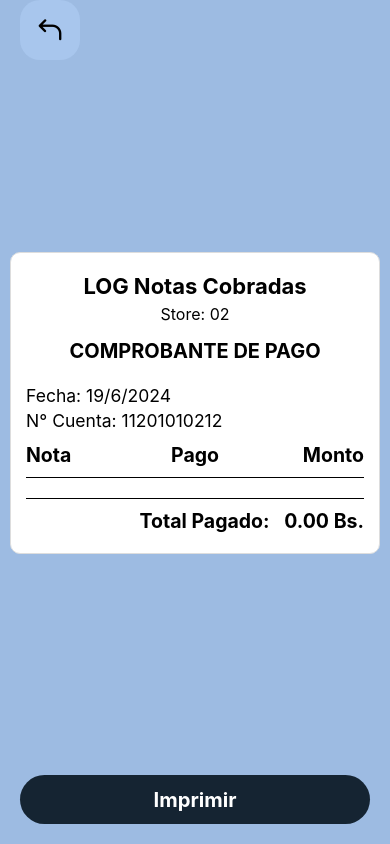
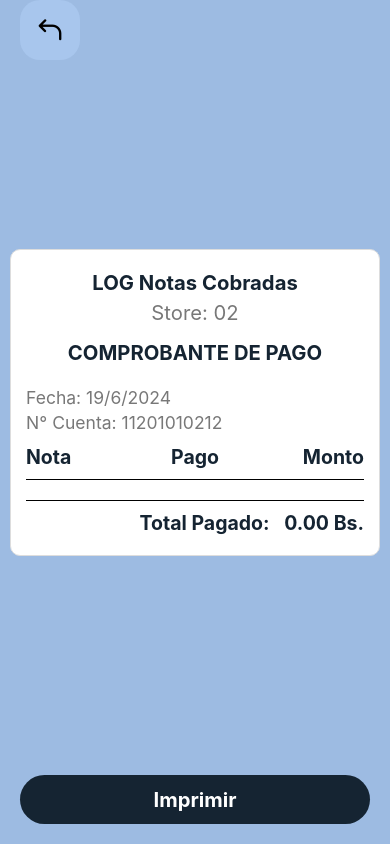
Before and after one commit to WilliamCallao/AviPro-Mobile-APP, a React Native app: screen /Factura in a window 390 px wide. Built offline with nearby package versions, Linux system fonts and the light colour scheme; what react-native-popup-menu would draw is missing.

Commit message:
StyledText en FacturaScreen

```diff
--- a/src/screens/FacturaScreen.js
+++ b/src/screens/FacturaScreen.js
@@ -1,15 +1,15 @@
 import React, { useRef, useState, useCallback, useEffect } from 'react';
-import { View, ScrollView, StyleSheet, Alert, TouchableOpacity, Text } from 'react-native';
+import { View, ScrollView, StyleSheet, Alert, TouchableOpacity, Dimensions } from 'react-native';
 import { SafeAreaView } from 'react-native-safe-area-context';
 import { captureRef } from 'react-native-view-shot';
 import * as Sharing from 'expo-sharing';
 import { useNavigation, useFocusEffect } from '@react-navigation/native';
 import Icon from "react-native-vector-icons/AntDesign";
 import { StatusBar } from 'expo-status-bar';
-import { Dimensions } from 'react-native';
-import useNotasCobradasStore from '../stores/notasCobradasStore'; // Ajusta la ruta
+import useNotasCobradasStore from '../stores/notasCobradasStore';
 import SimpleButton from '../utils/SimpleButton';
 import { theme } from "../assets/Theme";
+import StyledText from '../utils/StyledText';
 
 const screenWidth = Dimensions.get('window').width;
 const fontSizeM = screenWidth * 0.045;
@@ -75,32 +75,32 @@ const SimpleScreen = () => {
       <View style={styles.flexContainer}>
         <ScrollView style={styles.safeArea} contentContainerStyle={styles.scrollViewContent}>
           <View style={styles.container} ref={viewRef}>
-            <Text style={styles.companyName}>LOG Notas Cobradas</Text>
-            <Text style={styles.storeInfo}>Store: 02</Text>
-            <Text style={styles.title}>COMPROBANTE DE PAGO</Text>
+            <StyledText boldText style={styles.companyName}>LOG Notas Cobradas</StyledText>
+            <StyledText regularText style={styles.storeInfo}>Store: 02</StyledText>
+            <StyledText boldText style={styles.title}>COMPROBANTE DE PAGO</StyledText>
             <View style={styles.infoSection}>
-              <Text style={styles.sectionText}>Fecha: {formattedDate}</Text>
-              <Text style={styles.sectionText}>N° Cuenta: 11201010212</Text>
+              <StyledText regularText style={styles.sectionText}>Fecha: {formattedDate}</StyledText>
+              <StyledText regularText style={styles.sectionText}>N° Cuenta: 11201010212</StyledText>
             </View>
             <View style={styles.table}>
               <View style={styles.tableHeader}>
-                <Text style={[styles.tableHeaderText, styles.cellNota]}>Nota</Text>
-                <Text style={[styles.tableHeaderText, styles.cellPago]}>Pago</Text>
-                <Text style={[styles.tableHeaderText, styles.cellAmount]}>Monto</Text>
+                <StyledText boldText style={[styles.tableHeaderText, styles.cellNota]}>Nota</StyledText>
+                <StyledText boldText style={[styles.tableHeaderText, styles.cellPago]}>Pago</StyledText>
+                <StyledText boldText style={[styles.tableHeaderText, styles.cellAmount]}>Monto</StyledText>
               </View>
               {notasCobradas.map((nota, index) => (
                 <View key={index} style={styles.tableRow}>
-                  <Text style={[styles.cell, styles.cellNota]}>{nota.pago_a_nota}</Text>
-                  <Text style={[styles.cell, styles.cellPago]}>{nota.modo_pago === 'E' ? 'Efectivo' : 'Banco'}</Text>
-                  <Text style={[styles.cell, styles.cellAmount]}>
+                  <StyledText regularText style={[styles.cell, styles.cellNota]}>{nota.pago_a_nota}</StyledText>
+                  <StyledText regularText style={[styles.cell, styles.cellPago]}>{nota.modo_pago === 'E' ? 'Efectivo' : 'Banco'}</StyledText>
+                  <StyledText regularText style={[styles.cell, styles.cellAmount]}>
                     {nota.monto.toFixed(2)} {nota.moneda === 'B' ? 'Bs' : '$'}
-                  </Text>
+                  </StyledText>
                 </View>
               ))}
             </View>
             <View style={styles.totalSection}>
-              <Text style={styles.totalText}>Total Pagado: </Text>
-              <Text style={styles.totalAmount}>{notasCobradas.reduce((total, nota) => total + nota.monto, 0).toFixed(2)} Bs.</Text>
+              <StyledText boldText style={styles.totalText}>Total Pagado: </StyledText>
+              <StyledText boldText style={styles.totalAmount}>{notasCobradas.reduce((total, nota) => total + nota.monto, 0).toFixed(2)} Bs.</StyledText>
             </View>
           </View>
         </ScrollView>
@@ -141,19 +141,14 @@ const styles = StyleSheet.create({
   },
   companyName: {
     textAlign: 'center',
-    fontWeight: 'bold',
-    fontSize: 22,
     marginBottom: 5,
   },
   storeInfo: {
     textAlign: 'center',
-    fontSize: 16,
     marginBottom: 15,
   },
   title: {
     textAlign: 'center',
-    fontWeight: 'bold',
-    fontSize: 20,
     marginBottom: 20,
   },
   infoSection: {
@@ -165,8 +160,6 @@ const styles = StyleSheet.create({
   },
   notesTitle: {
     textAlign: 'center',
-    fontWeight: 'bold',
-    fontSize: 18,
     marginVertical: 10,
   },
   table: {
@@ -180,7 +173,6 @@ const styles = StyleSheet.create({
     borderBottomColor: '#000',
   },
   tableHeaderText: {
-    fontWeight: 'bold',
     fontSize: fontSizeL,
   },
   tableRow: {
@@ -213,11 +205,9 @@ const styles = StyleSheet.create({
     borderTopColor: '#000',
   },
   totalText: {
-    fontWeight: 'bold',
     fontSize: fontSizeL,
   },
   totalAmount: {
-    fontWeight: 'bold',
     fontSize: fontSizeL,
     marginLeft: 10,
   },
```
